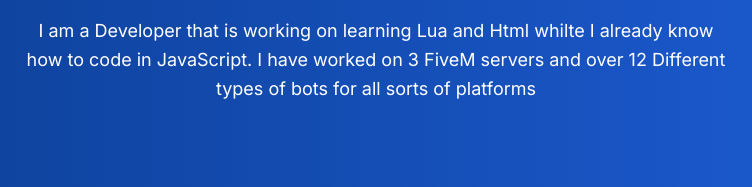
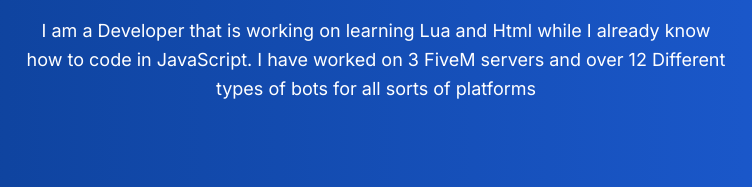
Before and after one commit to macknarence22-byte/Kroll-Website, a plain HTML site: page projects.html in a window 1280 px wide. Shown: the part 256-443 px from the top of the page, 264-1016 px from the left. Drawn offline with Linux system fonts and the light colour scheme.

Commit message:
Update projects.html

```diff
--- a/projects.html
+++ b/projects.html
@@ -129,7 +129,7 @@
     <section class="hero">
         <h2>About Me</h2>
         <p>
-            I am a Developer that is working on learning Lua and Html whilte I already know how to code in JavaScript. I have worked on 3 FiveM servers and over 12
+            I am a Developer that is working on learning Lua and Html while I already know how to code in JavaScript. I have worked on 3 FiveM servers and over 12
             Different types of bots for all sorts of platforms
         </p>
     </section>
```
